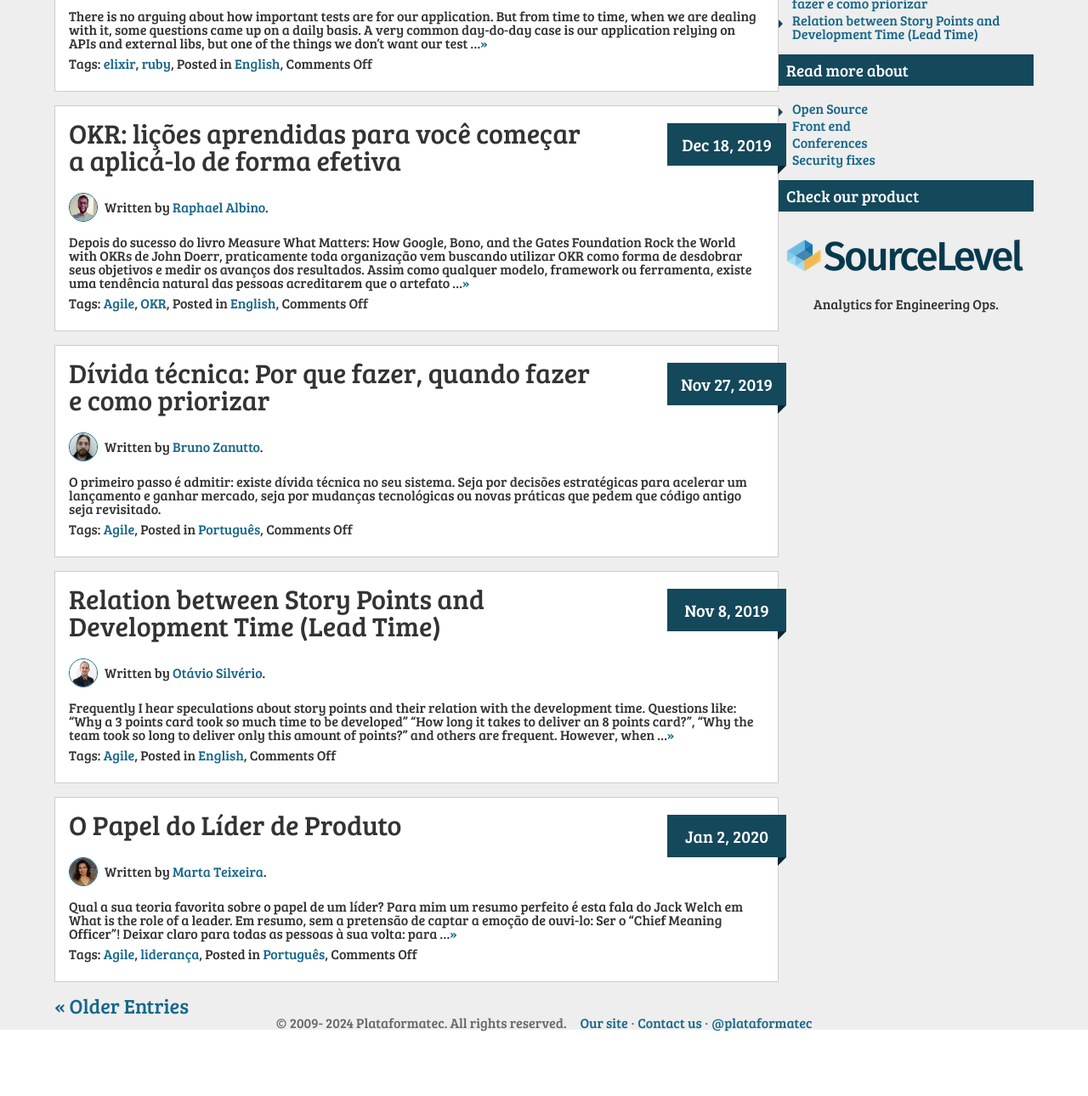
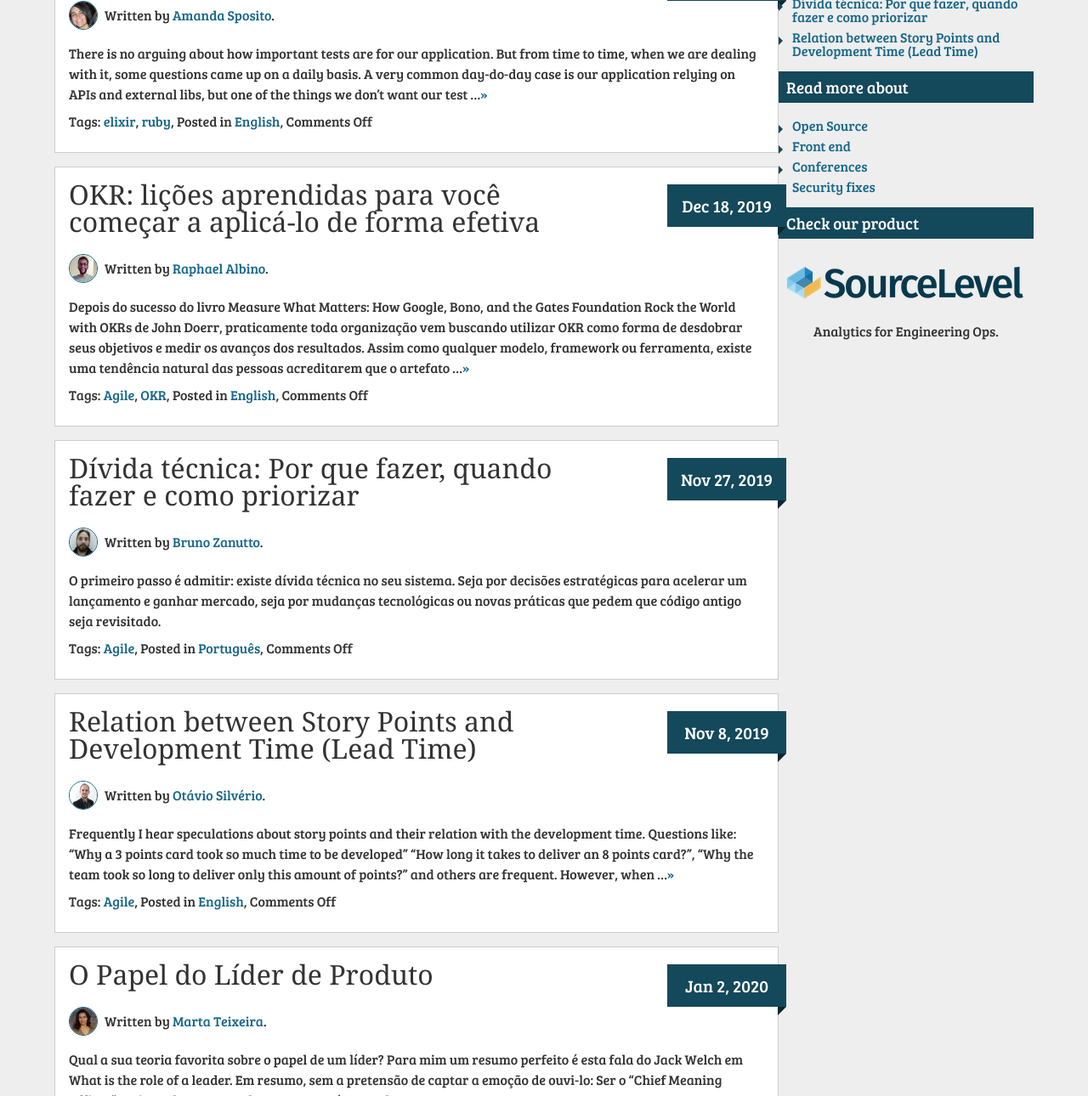
Before and after one commit to EivrnTi/f8-fullstack-day-3, a plain HTML site: page index.html in a window 1280 px wide. Shown: the part 576-1866 px from the top of the page at 85% size. Before the commit the page ends 1790 px from the top, so only its background shows below. Drawn offline with Linux system fonts and the light colour scheme.

Commit message:
sua lai bai theo chinh sua cua mentor

```diff
--- a/css/styles.css
+++ b/css/styles.css
@@ -14,6 +14,11 @@ input {
   font-family: inherit;
   font-size: inherit;
   color: inherit;
+}
+
+h1,
+h2 {
+  font-family: "Georgia", serif;
 }
 
 h1 a {
@@ -129,6 +134,7 @@ h1 a:hover {
 
 .navbar .navbar-list a:hover {
   background-color: rgba(255, 255, 255, 0.1);
+  color: #17678a; /* Added color change on hover */
 }
 
 /* CSS content */
@@ -140,6 +146,10 @@ h1 a:hover {
 .content {
   width: 860px;
   /* background: yellow; */
+}
+
+.content p {
+  line-height: 1.5; /* Added line-height for paragraphs */
 }
 
 .sidebar-container {
@@ -255,6 +265,7 @@ h1 a:hover {
   position: relative;
   padding-left: 16px;
   margin-bottom: 4px;
+  margin-top: 8px; /* Added margin-top to list items */
 }
 
 .post-list-item li::before {
@@ -289,6 +300,8 @@ footer.container {
   display: flex;
   justify-content: center;
   gap: 16px;
+  margin-top: 32px; /* Added margin-top to footer */
+  margin-bottom: 32px; /* Added margin-bottom to footer */
 }
 
 footer a {
--- a/index.html
+++ b/index.html
@@ -77,14 +77,14 @@
         <div class="content">
           <div class="post">
             <h1>
-              <a href=""
+              <a href="#"
                 >Important information about our Elixir and Ruby Open Source
                 projects</a
               >
             </h1>
             <div class="author">
               <img src="./img/img-avata-1.jpeg" alt="author-avata" />
-              <p>Written by <a href="">José Valim</a>.</p>
+              <p>Written by <a href="#">José Valim</a>.</p>
             </div>
             <p class="post-content">
               You may have heard that Nubank has acqui-hired Plataformatec.
@@ -93,24 +93,24 @@
               shown by our teams. According to Nubank leaders, Plataformatec
               consultants have provided restructured rituals and new working
               agreements to its teams, and also brought improvements …<a
-                href=""
+                href="#"
                 class="read-more-link"
                 >»</a
               >
             </p>
             <p class="tag">
-              Tags: <a href="">elixir</a>, <a href="">ruby</a>, Posted in
-              <a href="">English</a>, Comments Off
+              Tags: <a href="#">elixir</a>, <a href="#">ruby</a>, Posted in
+              <a href="#">English</a>, Comments Off
             </p>
 
             <div class="time">Jan 6, 2020</div>
           </div>
 
           <div class="post">
-            <h1><a href="">Elixir: What about tests?</a></h1>
+            <h1><a href="#">Elixir: What about tests?</a></h1>
             <div class="author">
               <img src="./img/img-avata-2.jpeg" alt="author-avata" />
-              <p>Written by <a href="">Amanda Sposito</a>.</p>
+              <p>Written by <a href="#">Amanda Sposito</a>.</p>
             </div>
             <p class="post-content">
               There is no arguing about how important tests are for our
@@ -118,14 +118,14 @@
               some questions came up on a daily basis. A very common day-do-day
               case is our application relying on APIs and external libs, but one
               of the things we don’t want our test …<a
-                href=""
+                href="#"
                 class="read-more-link"
                 >»</a
               >
             </p>
             <p class="tag">
-              Tags: <a href="">elixir</a>, <a href="">ruby</a>, Posted in
-              <a href="">English</a>, Comments Off
+              Tags: <a href="#">elixir</a>, <a href="#">ruby</a>, Posted in
+              <a href="#">English</a>, Comments Off
             </p>
 
             <div class="time">Jan 2, 2020</div>
@@ -133,14 +133,14 @@
 
           <div class="post">
             <h1>
-              <a href=""
+              <a href="#"
                 >OKR: lições aprendidas para você começar a aplicá-lo de forma
                 efetiva</a
               >
             </h1>
             <div class="author">
               <img src="./img/img-avata-3.png" alt="author-avata" />
-              <p>Written by <a href="">Raphael Albino</a>.</p>
+              <p>Written by <a href="#">Raphael Albino</a>.</p>
             </div>
             <p class="post-content">
               Depois do sucesso do livro Measure What Matters: How Google, Bono,
@@ -149,14 +149,14 @@
               de desdobrar seus objetivos e medir os avanços dos resultados.
               Assim como qualquer modelo, framework ou ferramenta, existe uma
               tendência natural das pessoas acreditarem que o artefato …<a
-                href=""
+                href="#"
                 class="read-more-link"
                 >»</a
               >
             </p>
             <p class="tag">
-              Tags: <a href="">Agile</a>, <a href="">OKR</a>, Posted in
-              <a href="">English</a>, Comments Off
+              Tags: <a href="#">Agile</a>, <a href="#">OKR</a>, Posted in
+              <a href="#">English</a>, Comments Off
             </p>
 
             <div class="time">Dec 18, 2019</div>
@@ -164,13 +164,13 @@
 
           <div class="post">
             <h1>
-              <a href=""
+              <a href="#"
                 >Dívida técnica: Por que fazer, quando fazer e como priorizar</a
               >
             </h1>
             <div class="author">
               <img src="./img/img-avata-4.jpeg" alt="author-avata" />
-              <p>Written by <a href="">Bruno Zanutto</a>.</p>
+              <p>Written by <a href="#">Bruno Zanutto</a>.</p>
             </div>
             <p class="post-content">
               O primeiro passo é admitir: existe dívida técnica no seu sistema.
@@ -179,7 +179,7 @@
               que pedem que código antigo seja revisitado.
             </p>
             <p class="tag">
-              Tags: <a href="">Agile</a>, Posted in <a href="">Português</a>,
+              Tags: <a href="#">Agile</a>, Posted in <a href="#">Português</a>,
               Comments Off
             </p>
 
@@ -188,14 +188,14 @@
 
           <div class="post">
             <h1>
-              <a href=""
+              <a href="#"
                 >Relation between Story Points and Development Time (Lead
                 Time)</a
               >
             </h1>
             <div class="author">
               <img src="./img/img-avata-5.png" alt="author-avata" />
-              <p>Written by <a href="">Otávio Silvério</a>.</p>
+              <p>Written by <a href="#">Otávio Silvério</a>.</p>
             </div>
             <p class="post-content">
               Frequently I hear speculations about story points and their
@@ -203,10 +203,10 @@
               points card took so much time to be developed” “How long it takes
               to deliver an 8 points card?”, “Why the team took so long to
               deliver only this amount of points?” and others are frequent.
-              However, when …<a href="" class="read-more-link">»</a>
+              However, when …<a href="#" class="read-more-link">»</a>
             </p>
             <p class="tag">
-              Tags: <a href="">Agile</a>, Posted in <a href="">English</a>,
+              Tags: <a href="#">Agile</a>, Posted in <a href="#">English</a>,
               Comments Off
             </p>
 
@@ -214,21 +214,21 @@
           </div>
 
           <div class="post">
-            <h1><a href="">O Papel do Líder de Produto</a></h1>
+            <h1><a href="#">O Papel do Líder de Produto</a></h1>
             <div class="author">
               <img src="./img/img-avata-6.jpeg" alt="author-avata" />
-              <p>Written by <a href="">Marta Teixeira</a>.</p>
+              <p>Written by <a href="#">Marta Teixeira</a>.</p>
             </div>
             <p class="post-content">
               Qual a sua teoria favorita sobre o papel de um líder? Para mim um
               resumo perfeito é esta fala do Jack Welch em What is the role of a
               leader. Em resumo, sem a pretensão de captar a emoção de ouvi-lo:
               Ser o “Chief Meaning Officer”! Deixar claro para todas as pessoas
-              à sua volta: para …<a href="" class="read-more-link">»</a>
+              à sua volta: para …<a href="#" class="read-more-link">»</a>
             </p>
             <p class="tag">
-              Tags: <a href="">Agile</a>, <a href="">liderança</a>, Posted in
-              <a href="">Português</a>, Comments Off
+              Tags: <a href="#">Agile</a>, <a href="#">liderança</a>, Posted in
+              <a href="#">Português</a>, Comments Off
             </p>
 
             <div class="time">Jan 2, 2020</div>
```
